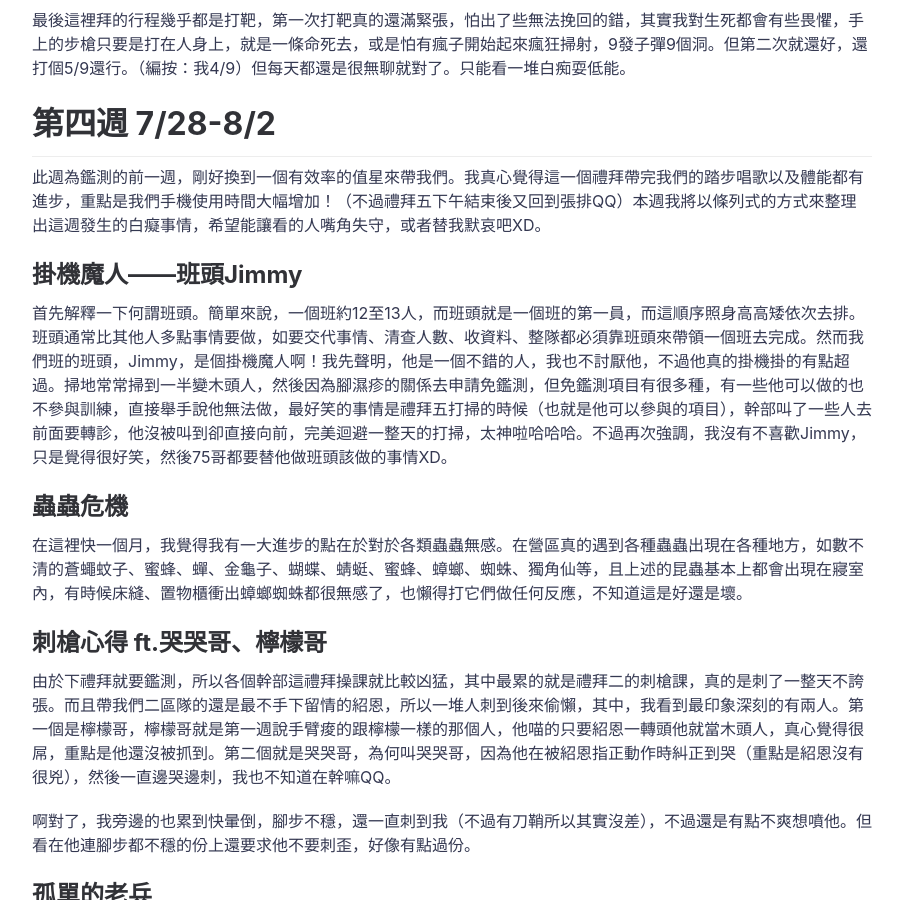
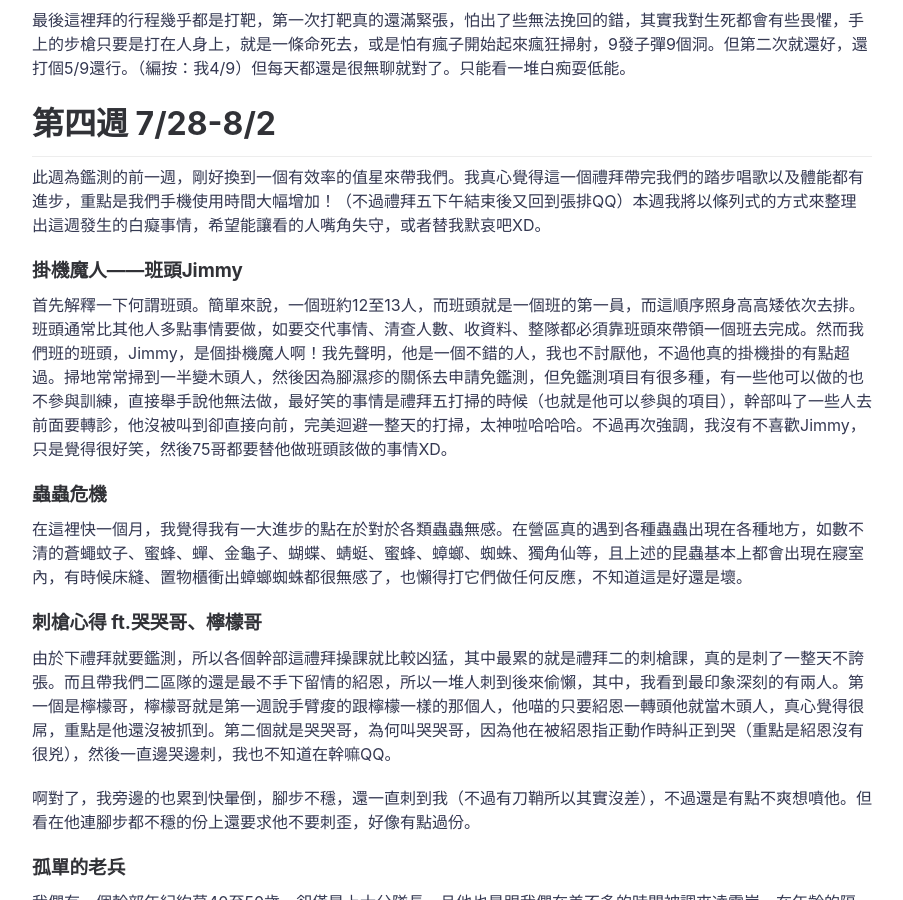
Before and after one commit to poi0905/blog, a Jekyll site: the page built from _posts/2020-07-02-military-life.md, in a window 1280 px wide and 900 px high, scrolled down 3424 px. Shown: the whole window, without its empty margins (188-1091 px from the left). Built offline with Jekyll 4.4.1, drawn with Linux system fonts in a browser that asks for light colours; a script that is not in the unit is left out; comment, search, counter and statistics services are not loaded.

Commit message:
2020/7/2

```diff
--- a/_posts/2020-07-02-military-life.md
+++ b/_posts/2020-07-02-military-life.md
@@ -108,27 +108,27 @@ ___
 
 此週為鑑測的前一週，剛好換到一個有效率的值星來帶我們。我真心覺得這一個禮拜帶完我們的踏步唱歌以及體能都有進步，重點是我們手機使用時間大幅增加！（不過禮拜五下午結束後又回到張排QQ）本週我將以條列式的方式來整理出這週發生的白癡事情，希望能讓看的人嘴角失守，或者替我默哀吧XD。
 
-## 掛機魔人——班頭Jimmy
+### 掛機魔人——班頭Jimmy
 首先解釋一下何謂班頭。簡單來說，一個班約12至13人，而班頭就是一個班的第一員，而這順序照身高高矮依次去排。班頭通常比其他人多點事情要做，如要交代事情、清查人數、收資料、整隊都必須靠班頭來帶領一個班去完成。然而我們班的班頭，Jimmy，是個掛機魔人啊！我先聲明，他是一個不錯的人，我也不討厭他，不過他真的掛機掛的有點超過。掃地常常掃到一半變木頭人，然後因為腳濕疹的關係去申請免鑑測，但免鑑測項目有很多種，有一些他可以做的也不參與訓練，直接舉手說他無法做，最好笑的事情是禮拜五打掃的時候（也就是他可以參與的項目），幹部叫了一些人去前面要轉診，他沒被叫到卻直接向前，完美迴避一整天的打掃，太神啦哈哈哈。不過再次強調，我沒有不喜歡Jimmy，只是覺得很好笑，然後75哥都要替他做班頭該做的事情XD。
 
-## 蟲蟲危機
+### 蟲蟲危機
 在這裡快一個月，我覺得我有一大進步的點在於對於各類蟲蟲無感。在營區真的遇到各種蟲蟲出現在各種地方，如數不清的蒼蠅蚊子、蜜蜂、蟬、金龜子、蝴蝶、蜻蜓、蜜蜂、蟑螂、蜘蛛、獨角仙等，且上述的昆蟲基本上都會出現在寢室內，有時候床縫、置物櫃衝出蟑螂蜘蛛都很無感了，也懶得打它們做任何反應，不知道這是好還是壞。
 
-## 刺槍心得 ft.哭哭哥、檸檬哥
+### 刺槍心得 ft.哭哭哥、檸檬哥
 由於下禮拜就要鑑測，所以各個幹部這禮拜操課就比較凶猛，其中最累的就是禮拜二的刺槍課，真的是刺了一整天不誇張。而且帶我們二區隊的還是最不手下留情的紹恩，所以一堆人刺到後來偷懶，其中，我看到最印象深刻的有兩人。第一個是檸檬哥，檸檬哥就是第一週說手臂痠的跟檸檬一樣的那個人，他喵的只要紹恩一轉頭他就當木頭人，真心覺得很屌，重點是他還沒被抓到。第二個就是哭哭哥，為何叫哭哭哥，因為他在被紹恩指正動作時糾正到哭（重點是紹恩沒有很兇），然後一直邊哭邊刺，我也不知道在幹嘛QQ。
 
 啊對了，我旁邊的也累到快暈倒，腳步不穩，還一直刺到我（不過有刀鞘所以其實沒差），不過還是有點不爽想噴他。但看在他連腳步都不穩的份上還要求他不要刺歪，好像有點過份。
 
-## 孤單的老兵
+### 孤單的老兵
 我們有一個幹部年紀約莫40至50歲，卻僅是上士分隊長，且他也是跟我們在差不多的時間被調來凌雲崗。在年齡的隔閡下，難以和其他年輕幹部打成一片。其中印象最令人深刻的事就是紹恩在刺槍課的時候跟其他幹部說叫他來幫忙，因為當場只有他一個幹部，但那時候，老兵明明就站在旁邊啊！！！直接忽略老兵，真的是有點QQ（另外，幹部們都是用Line溝通，老兵卻是用10年前的智障型手機）
 
-## 龜山的一道光——治平哥
+### 龜山的一道光——治平哥
 治平哥真的是我當兵以來遇過最搞笑的人，他真的是一本正經的講著他的幹話，嚴肅地談論他的豐功偉業。為何是龜山的一道光？因為他說他騎車沒在怕的，連下班時間的中山路也能騎70公里，鑽縫大王就是他。而且他還說他還創下治平第一位在操場的PU跑道當成賽車道騎摩托車壓車的紀錄、另外也認識網路上流傳治平外流的男女主角，還驕傲地說他拿到的時候網路上還沒有。也說他們會做一些很智障的事情，像是去其他看不順眼的班級尿他們廁所的洗手台，只因為他們批評他們的廁所。談完豐功偉業後，還說：「你們高中不會這樣嗎？我以為這是正常的。」那時他的神情帶著真誠的困惑，不禁讓我相信自己的不正常。
 
-## 共產黨滲透寢室
+### 共產黨滲透寢室
 我們區隊中有幾個從小在中國長大的台灣人，其中有一個睡在我們對面的床位。會提到他是因為有一次75哥在我旁邊吃零食時，他就走過來伸出手（我們都不認識他），示意要給他吃一口，75哥也乖乖的給他一片oreo，他就靦腆的說謝謝就離開了。離開後我和75哥相視而笑，75哥直接唱起「起來！不願做奴隸的人們！⋯」（中國國歌）不過之後他也走過來分享他的零食，卻被75哥拒絕。
 
-## 有屎以來看過最扯的廁所
+### 有屎以來看過最扯的廁所
 這絕對是我看過最扯的廁所慘案。案發於7/31日至8/1日的早晨，本該是平凡不過一天的開始，卻被廁所遍地的屎打壞。那個屎，沿路從廁所的門口滴至最裡面那間廁所，有如流血的人逃竄，留下屎的印跡。打開最後一間廁所的門，只有四個字能形容：驚為天人。四面牆都是屎，這個畫面，讓我想到某一版本笑傲江湖電視版的開頭，林平之一家人被滅門一樣，差別是滿天的血變成遍地的屎。幹真的很猛，我真的想不到要如何辦到，除非他邊跳舞旋轉邊噴屎。在人們討論他如何辦到的同時，我猜那個肇事者可能如縱火犯的心態一樣，驕傲著自己做出一件很令人匪夷所思的事情。
 
 
@@ -142,33 +142,33 @@ ___
 
 這個禮拜就用流水帳的方式來紀錄吧。
 
-## 鑑測前夕
+### 鑑測前夕
 鑑測前發生最好笑的就是老兵的指揮。他在一次的熱身下左後轉彎的口令連續兩次，導致讓整個隊伍直接回到原地。不說還以為他在玩他智障型手機裡的貪吃蛇，只是變成現實版。（看這樣轉會不會吃到自己的尾巴）今天還要有練習手榴彈野投，透過士官長的屌講解，我直接屌投進框框裡面，屌虐。
 
-## 筆試
+### 筆試
 首先第一項測驗項目是筆試。筆試的考試方式真的很酷，全部人帶著板凳跟寫字版在平常早點名的方基上頂著大太陽考試，畫面真的有夠滑稽，而且真的有夠熱==。
 
-## 跑步
+### 跑步
 原本想說輕輕鬆鬆的科目，結果是我還差點不能跑。在考跑步前紅臂章人員先集合起來，「原則上」是紅臂章都不能跑，what???超好笑，我有紅臂章是因為有氣喘的病史，不過其他人有紅臂章的原因百百種，像是75哥有蠶豆症，最好蠶豆症不能跑步==但如果他像Jimmy一樣不想跑也是可以不用跑。不過在中隊長給機會下，讓我還是有機會下去跑，跑完當然就是屌虐啦，輕鬆。
 
-## 刺槍
+### 刺槍
 刺槍比我想像的還屌，幾乎沒人放槍，也沒人噴裝，喊的也很大聲，當下真的覺得蠻爽的。（屌打練的要死的二中，爽）
 （補：我們是四個中隊中的第一名）
 
 
-## 單戰
+### 單戰
 但單戰就沒有如此順利了。幹原本以為只有一區隊要考，不過就在前一天，才得知每個區隊都要考，而且Jimmy也突然不做了，我們直接爆炸。想當然耳結果就是擺爛，不過我也沒想到會這麼爛。考試的時候，我直接和祥晉哥（另一個鄰兵）掛機整場，躺在草地上約莫3分鐘後，考官直接爆氣叫我們下去。不過我也沒差，而且這責任很大要歸咎於平常教我們的少奇紹華，我又不是不想學！只是他們也不會，笑死。
 
-## 打靶
+### 打靶
 這次的經驗可能解鎖人生一項成就—在颱風天打靶。一開始雨勢沒很大，想說還好，不過在幾波後的射擊就發現眼前的靶越來越模糊，到最後根本看不到靶，讓一堆人瞎雞巴亂射（但我6中5，屌打）有趣的是每個靶位都積出一大水坑，在臥射預備時每個人彈下去直接全濕，我運氣不錯，老二沒濕，但大部分人都直接變成泡水雞，超慘。想到在打靶的時候老二隨著水波擺就很好笑。
 
-## 手榴彈
+### 手榴彈
 原本想說這部分也能屌打，結果實際在投野戰部分的時候兩次都沒中，讓我跟一堆菜雞都一樣是0分，幹，應該是考試當天架在上面的遮陽棚害的。
 
-## 槍枝分解結合
+### 槍枝分解結合
 這真的是超慘的部分，之前練習時結合拉柄跟槍機都隨便放都進去，結果在考試當下放不進去⋯然後那時候中隊長剛好在旁邊看到我，就一直盯著我，害我超緊張，結果到最後只能重考⋯⋯⋯全中隊只有個位數要重考，一個就是我，幹真的超白癡。幹我那時候真的腦袋一片空白，唉我真的是只要在危急時刻腦袋都會停止運作QQ
 
-## 體能
+### 體能
 最後的測驗為伏地挺身和仰臥起坐，原本想說屌打，結果伏地挺身才做67下（但還是A到75哥的飲料），仰臥起坐慘不忍睹，不過求過就好，我沒差>< 最後宣布全部中隊都有夭八假，真滴爽，重點是，我們中隊第二名！幹有夠扯，我單戰掛機也能第二，真的扯。
 
 # 第六週 8/14-8/16
@@ -187,19 +187,19 @@ ___
 
 下面就列點來寫寫值得詳述的事情吧。
 
-## 偉哉1985
+### 偉哉1985
 這真的很扯。之前就寫過我們廁所多災多難，但這禮拜發生的事情，更讓人傻眼—廁所第一間坐式馬桶被投訴了。對，就第一間而已，而且這件事還是班主任親自交代下來給中隊長，中隊長再來電可憐的紹華。整件事情很不合理的事是本來坐式馬桶本身的線路就老舊使得馬桶水易往上倒灌，最後變成大便溢出，所以大家都知道不太能使用，但就是有人愛在坐式馬桶大便，然後把我們廁所搞得一團糟。好，我理解有人獨鍾坐式馬桶，但我不能理解的事為何不上旁邊的坐式馬桶，一定要第一間的。在第二間坐式馬桶能用的情況下去投訴，這就讓人很不爽，依我們推測，投訴的人很大機率就是平常瘋狂在第一間廁所大的人。把我們廁所搞得一團糟，再來投訴我們，真不懂是什麼心態，幹，投訴電話被如此濫用真的是蠻可悲的。
 
-## 不為人知的老兵
+### 不為人知的老兵
 老兵在先前的內容有提到，而這禮拜要說說不一樣的，情報來源為鄰兵去804跟嘉宏講幹話。老兵在一開始來的時候，在自我介紹中有提到他跟我們一樣也是剛到這，但他那時候並沒有提到原因。原來是他被原本的單位，馬幹班剔除，剔除原因是他與訓員賭博被抓到。他也是中華民國陸軍前幾頭痛之人物，當了12年的中士。這真的蠻扯的，而現在來到這個單位，每個幹部與他的相處也是很疏遠，除非真的沒人，不然事情根本不會找他，因為基本上想找也找不到、很會飄（他不用智慧型手機也有可能是為了躲勤務）。喔除了用餐時間，他總是第一個上餐廳，牛逼。那他這次跟鄰兵去804是為了開免計測（對，幹部也要測驗）有了免計測就爽爽過，不用冒沒過測驗被扣假的風險。唉，納稅人的錢養這種米蟲，真的是很不爽。沒有軍隊的話，不知道老兵要去哪裡混養活自己了。
 
-## 804鬼醫院
+### 804鬼醫院
 在前一段就有寫到鄰兵去醫院。原本他們倆是抱著轉診額度不用白不用的心態去的，結果兩個人的下場都是超過8小時的轉診時數而被多留一天。慘的點不在這裡，重點是祥晉還開了刀，醫生把他屁股上的小瘤開掉。在開刀過程中，祥晉還聽到醫生問護士說，要用什麼夾子夾？要用什麼針縫？是這樣嗎？之類的恐怖問題。此外，祥晉他的鼠蹊部也有小破皮（可能是行軍磨到的）結果護士不知道倒了什麼液體讓他鼠蹊部更加爆幹痛，甚至在轉診完兩三天後那邊還在流血，根本是亂倒一通。而75哥就很莫名，遇到什麼都不知道的醫生，連單據也沒開給他，看他一直說我不知道，莫名被多留一天。平常看人家轉診爽爽的，不知道為啥他們兩個這麼慘，我還是乖乖在營操課（耍廢）好了。
 
-## 素質差異：分階段 vs 一次完成四個月
+### 素質差異：分階段 vs 一次完成四個月
 有一次跟紹華聊天的時候，他就有提到我們這種大學兵（分兩梯次的）比上一梯的素質好太多（一次四個月的）。他說像之前的組成就會比較複雜，進而會有一些很脫序的行為發生。像是與長官互噴、休假時犯法、在淋浴間大號、在洗手台全裸洗澡、偷錢等等。一聽之下才發現我真的很幸運，雖然白癡很多，但是至少不會像這樣如此誇張，如果是四個月的話，搞不好哪天就被鄰兵含醒也說不定。思考後覺得十分慶幸這暑假有當兵，讓我暑假也沒耍廢（雖然當兵是義務制的耍廢啦⋯），之後就業或者讀書就更加順利（或延畢⋯哭）
 
-## 愛尻尻的基督徒
+### 愛尻尻的基督徒
 我的鄰鄰兵，叫做恩予，是個基督徒。在一開始的時候，我以為他是個遲緩兒，不講話又動作慢，又愛裝沒事偷聽別人說話。但是在一週接著一週日夜相處之下，也跟他混熟了。跟他混熟後，發現他根本跟理想的基督徒有點遠，超愛罵髒話，而且是很多字，像是ㄍㄋㄋㄐㄅ之類的、吃飯前也沒在禱告。在有一次聊天的時候，他提到他小二就開始尻尻，頻率大概是2.3天一次，尻到現在應該有千發了吧。目前正朝著大魔法師邁進。（對了，由於是母胎單身，所以問他一個假設性的問題：你可以接受婚前性行為嗎？他說，有對象的話當然會發生關係，又道，規則就是挑自己想遵守的遵守就好）如此豁達的基督徒真是少見啊！
 
 # 第八九週 8/26-8/30、9/2、9/4
```
